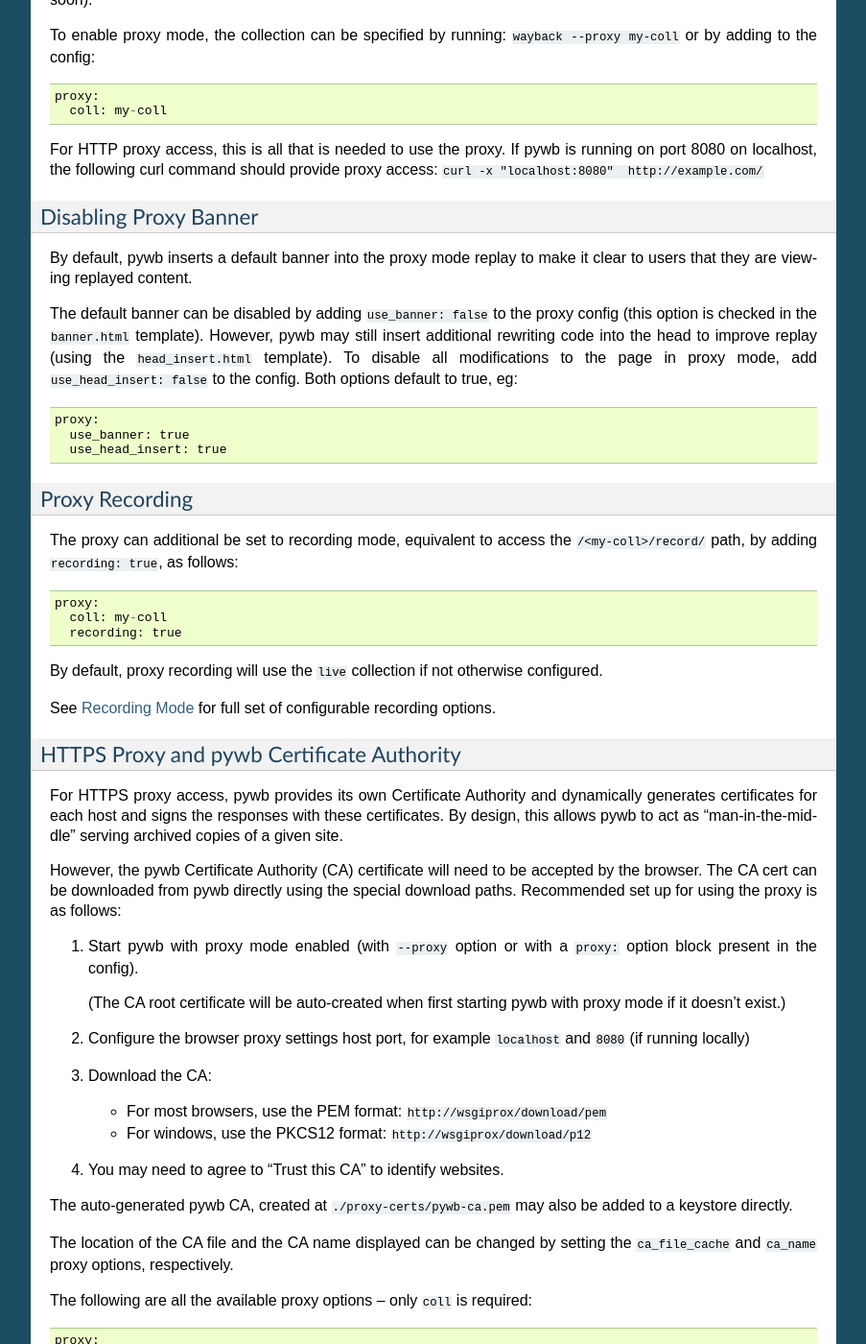
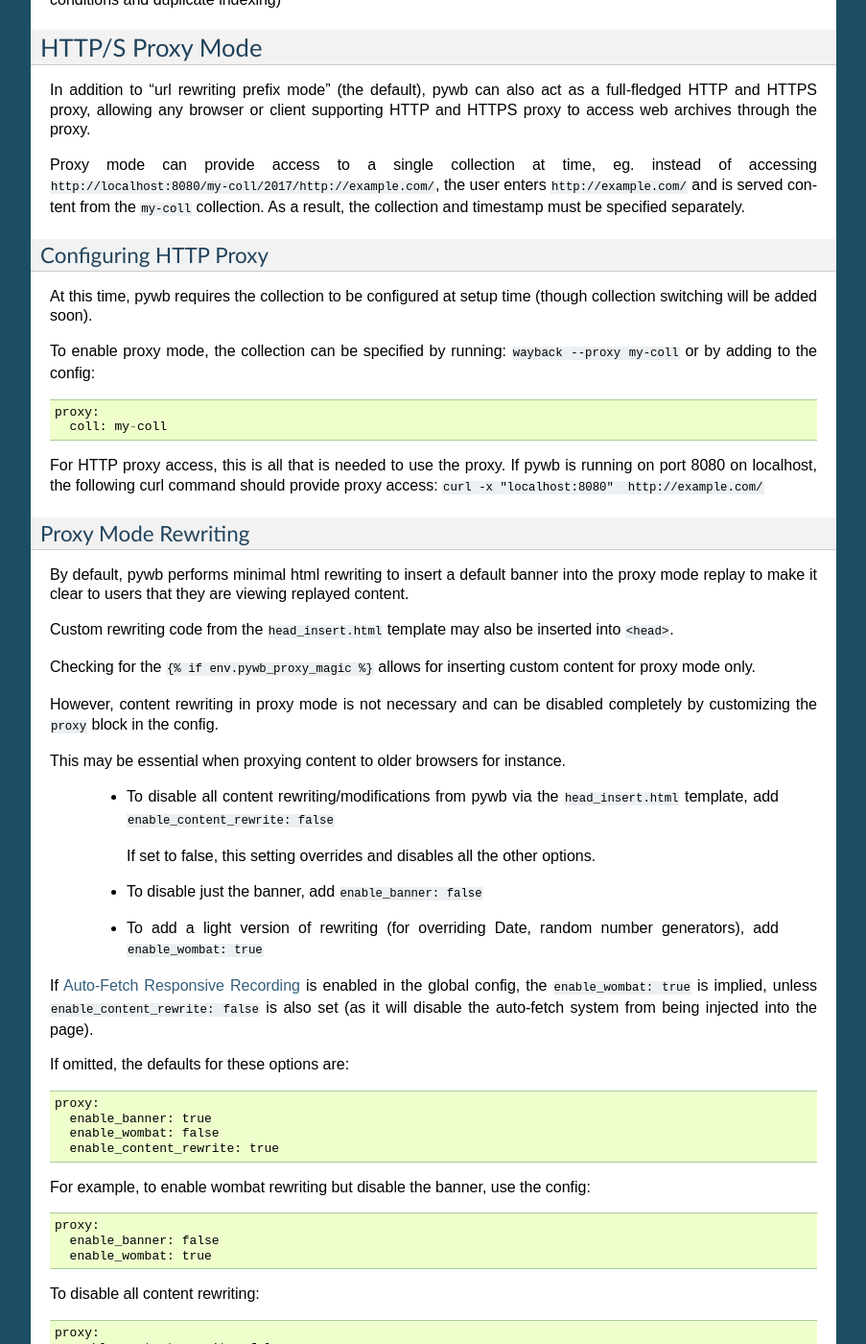
Before and after one commit to webrecorder/pywb, a Sphinx documentation site: the page built from docs/manual/configuring.rst, in a window 1280 px wide and 1400 px high, scrolled down 7283 px. Shown: the whole window at 96% size, without its empty margins (198-1101 px from the left). Built offline with Sphinx 7.4.7, drawn with Linux system fonts in a browser that asks for light colours; pages that are not in the unit, such as notebooks, are missing from menus; some of the changed text lies outside the part shown.

Commit message:
Cleanup CLI Switches and Docs for Auto-Fetch System (#394)
Rename:
- rename auto-fetch config to 'enable_auto_fetch' and '--enable-auto-fetch' cli param
- rename 'use_head_insert' -> 'enable_content_rewrite'
- rename 'use_banner' -> 'enable_banner'
- rename 'use_wombat' -> 'enable_wombat'

Misc Cleanup:
- enable_auto_fetch applies to both proxy and non-proxy mode
- remove setting 'wbinfo.use_wombat', implied if wombatProxyMode.js is included
- docs: add docs for auto-fetch system, improved docs for proxy rewrite options
- tests: test with enable_auto_fetch, update tests for renames
- bump version to 2.1.0 due to breaking changes
- changelist: updates to changelist
- requirements: use bounded version for gevent

```diff
--- a/docs/manual/configuring.rst
+++ b/docs/manual/configuring.rst
@@ -365,6 +365,24 @@
 As a shortcut, ``recorder: live`` can also be used to specify only the ``source_coll`` option.
 
 
+.. _auto-fetch:
+
+Auto-Fetch Responsive Recording
+^^^^^^^^^^^^^^^^^^^^^^^^^^^^^^^
+
+When recording (or browsing the 'live' collection), pywb has an option to inspect and automatically fetch additional resources, including:
+
+ * Any urls found in ``<img srcset="...">`` attributes.
+
+ * Any urls within CSS ``@media`` rules.
+
+This allows pywb to better capture responsive pages, where all the resources are not directly loaded by the browser, but may be needed for future replay.
+
+The detected urls are loaded in the background using a web worker while the user is browsing the page.
+
+To enable this functionality, add ``--enable-auto-fetch`` to the command-line or ``enable_auto_fetch: true`` to the root of the ``config.yaml``
+
+
 Auto-Indexing Mode
 ------------------
 
@@ -415,19 +433,50 @@
 For HTTP proxy access, this is all that is needed to use the proxy. If pywb is running on port 8080 on localhost, the following curl command should provide proxy access: ``curl -x "localhost:8080"  http://example.com/``
 
 
-Disabling Proxy Banner
-^^^^^^^^^^^^^^^^^^^^^^
+Proxy Mode Rewriting
+^^^^^^^^^^^^^^^^^^^^
 
-By default, pywb inserts a default banner into the proxy mode replay to make it clear to users that they are viewing replayed content.
+By default, pywb performs minimal html rewriting to insert a default banner into the proxy mode replay to make it clear to users that they are viewing replayed content.
 
-The default banner can be disabled by adding ``use_banner: false`` to the proxy config (this option is checked in the ``banner.html`` template).
-However, pywb may still insert additional rewriting code into the head to improve replay (using the ``head_insert.html`` template).
-To disable all modifications to the page in proxy mode, add ``use_head_insert: false`` to the config.
-Both options default to true, eg::
+Custom rewriting code from the ``head_insert.html`` template may also be inserted into ``<head>``.
+
+Checking for the ``{% if env.pywb_proxy_magic %}`` allows for inserting custom content for proxy mode only.
+
+However, content rewriting in proxy mode is not necessary and can be disabled completely by customizing the ``proxy`` block in the config.
+
+This may be essential when proxying content to older browsers for instance.
+
+ * To disable all content rewriting/modifications from pywb via the ``head_insert.html`` template, add ``enable_content_rewrite: false``
+
+   If set to false, this setting overrides and disables all the other options.
+
+ * To disable just the banner, add ``enable_banner: false``
+
+ * To add a light version of rewriting (for overriding Date, random number generators), add ``enable_wombat: true``
+
+
+If :ref:`auto-fetch` is enabled in the global config, the ``enable_wombat: true`` is implied, unless ``enable_content_rewrite: false``
+is also set (as it will disable the auto-fetch system from being injected into the page).
+
+
+If omitted, the defaults for these options are::
 
    proxy:
-     use_banner: true
-     use_head_insert: true
+     enable_banner: true
+     enable_wombat: false
+     enable_content_rewrite: true
+
+
+For example, to enable wombat rewriting but disable the banner, use the config::
+
+   proxy:
+     enable_banner: false
+     enable_wombat: true
+
+To disable all content rewriting::
+
+   proxy:
+     enable_content_rewrite: false
 
 
 Proxy Recording
@@ -479,13 +528,13 @@
     ca_name: pywb HTTPS Proxy CA
     ca_file_cache: ./proxy-certs/pywb-ca.pem
     recording: false
-    use_banner: true
-    use_head_insert: true
+    enable_banner: true
+    enable_content_rewrite: true
 
 The HTTP/S functionality is provided by the separate :mod:`wsgiprox` utility which provides HTTP/S proxy routing
 to any WSGI application.
 
-Using `wsgiprox <https://github.com/webrecorder/wsgiprox>`_, pywb sets ``FrontEndApp.proxy_route_request()`` as the proxy resolver, and this function returns the full collection path that pywb uses to route each proxy request. The default implementation returns a path to the fixed collection ``coll`` and injects content into ``<head>`` if ``use_head_insert`` is true. The default banner is inserted if ``use_banner`` is set to true.
+Using `wsgiprox <https://github.com/webrecorder/wsgiprox>`_, pywb sets ``FrontEndApp.proxy_route_request()`` as the proxy resolver, and this function returns the full collection path that pywb uses to route each proxy request. The default implementation returns a path to the fixed collection ``coll`` and injects content into ``<head>`` if ``enable_content_rewrite`` is true. The default banner is inserted if ``enable_banner`` is set to true.
 
 Extensions to pywb can override ``proxy_route_request()`` to provide custom handling, such as setting the collection dynamically or based on external data sources.
 
--- a/pywb/__init__.py
+++ b/pywb/__init__.py
@@ -1,4 +1,4 @@
-__version__ = '2.0.5'
+__version__ = '2.1.0'
 
 DEFAULT_CONFIG = 'pywb/default_config.yaml'
 
--- a/pywb/static/wombatProxyMode.js
+++ b/pywb/static/wombatProxyMode.js
@@ -347,11 +347,10 @@
         }
     }
 
-    if (wbinfo.use_auto_fetch_worker && wbinfo.is_live) {
+    if (wbinfo.enable_auto_fetch && wbinfo.is_live) {
         initAutoFetchWorker();
     }
 
-    if (wbinfo.use_wombat) {
     // proxy mode overrides
     // Random
     init_seeded_random(wbinfo.wombat_sec);
@@ -367,7 +366,6 @@
 
     // disable notifications
     init_disable_notifications();
-    }
 
     return {};
 };
--- a/requirements.txt
+++ b/requirements.txt
@@ -9,7 +9,7 @@
 pyyaml
 werkzeug
 webencodings
-gevent[dnspython]  # extra recommend by gevent, c-ares resolver to be deprecated soon
+gevent>=1.3[dnspython]
 webassets==0.12.1
 portalocker
 wsgiprox>=1.5.1
```
Also changed, not shown: CHANGES.rst (+8 -4 lines), pywb/static/wombat.js (+10 -8 lines), 9 other files. Lines whose indentation alone changed are shown as unchanged.
